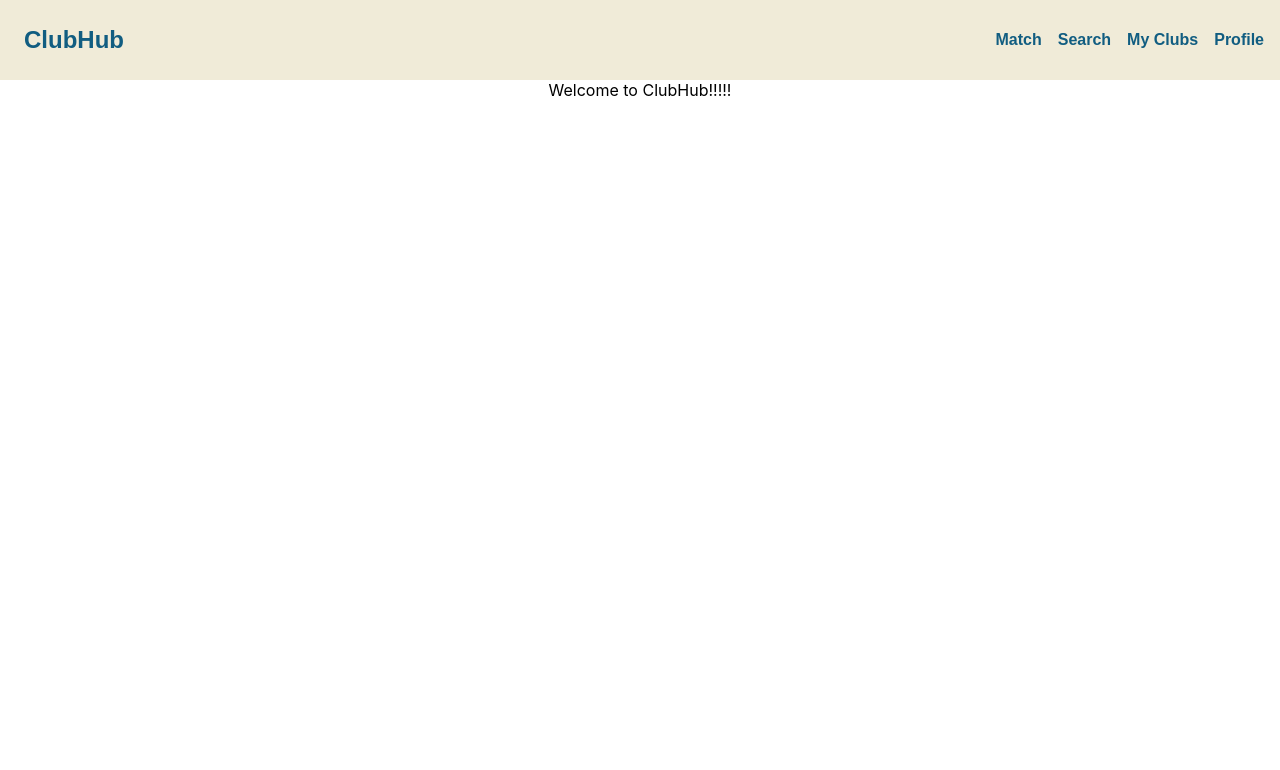
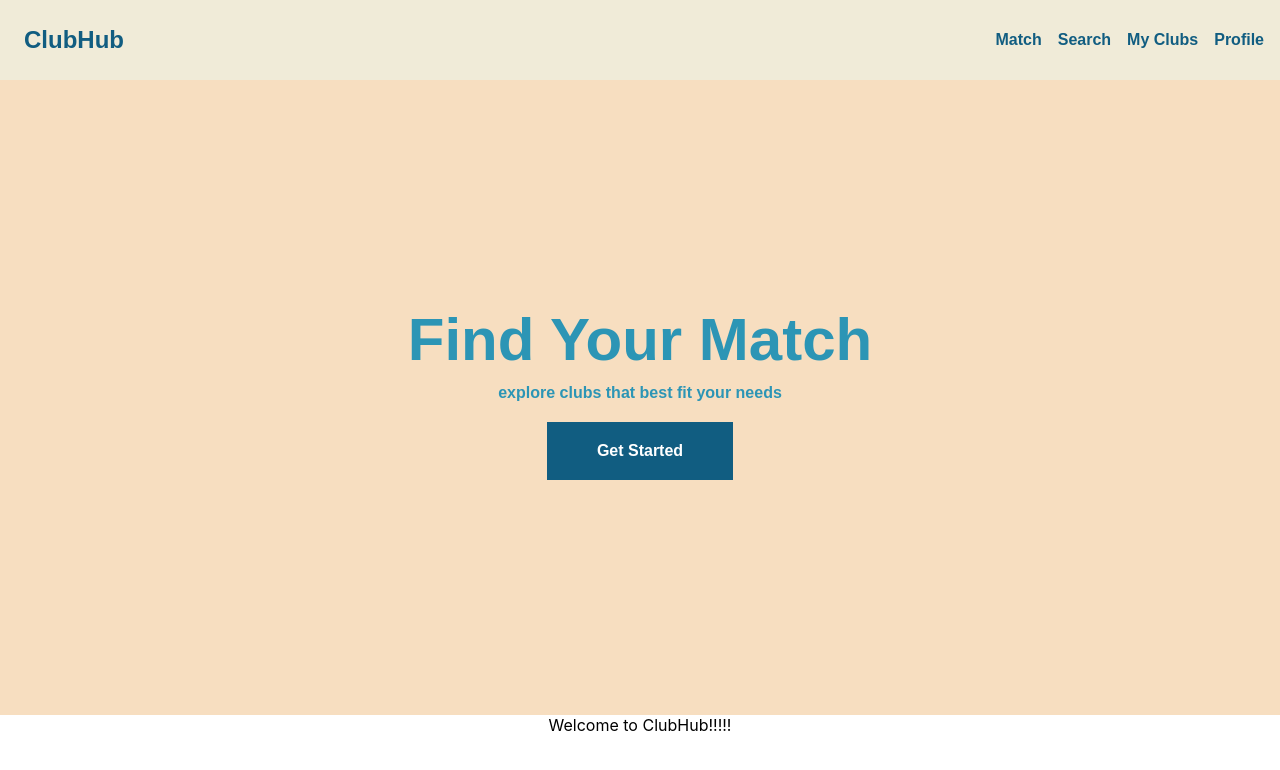
Before and after one commit to jsi19/ClubHub, a React (Create React App) app: page / in a window 1280 px wide. Shown: the top 770 px of the page. Built offline with nearby package versions, Linux system fonts and the light colour scheme.

Commit message:
Updated HomeScreen

```diff
--- a/src/screens/HomeScreen.jsx
+++ b/src/screens/HomeScreen.jsx
@@ -1,11 +1,49 @@
 import React from 'react';
 import NavigationBar from '../components/NavigationBar';
+
+
+const MidText = {
+  fontFamily: 'Poppins, sans-serif',
+  color: '#2C95B5',
+  alignItems: 'center',
+  padding: '225px 0',
+};
+
+const TitleStyle = {
+  fontSize: '60px',
+  fontWeight: 'bold',
+};
+
+const SubtitleStyle = {
+  fontFamily: 'Poppins, sans-serif',
+  fontWeight: 'bold',
+  padding: '10px'
+};
+
+const GetStartedButton = {
+  fontFamily: 'Poppins, sans-serif',
+  backgroundColor: '#115D81',
+  fontWeight: 'bold',
+  fontSize: '16px',
+  alignItems: 'center',
+  color: 'white',
+  margin: '10px 2px',
+  padding: '20px 50px',
+  display: 'inline-block',
+  border: 'none',
+};
 
 const HomeScreen = () => {
   return (
     <div>
       <NavigationBar />
-      {/* Rest of your home screen content */}
+      <body style={{backgroundColor:'#F7DEC0'}}>
+      <div style={MidText}>
+        <div style={TitleStyle}>Find Your Match</div>
+        <div style={SubtitleStyle}>explore clubs that best fit your needs</div>
+        <button style={GetStartedButton}>Get Started</button>
+      </div>
+      </body>
     </div>
 
   );
```
